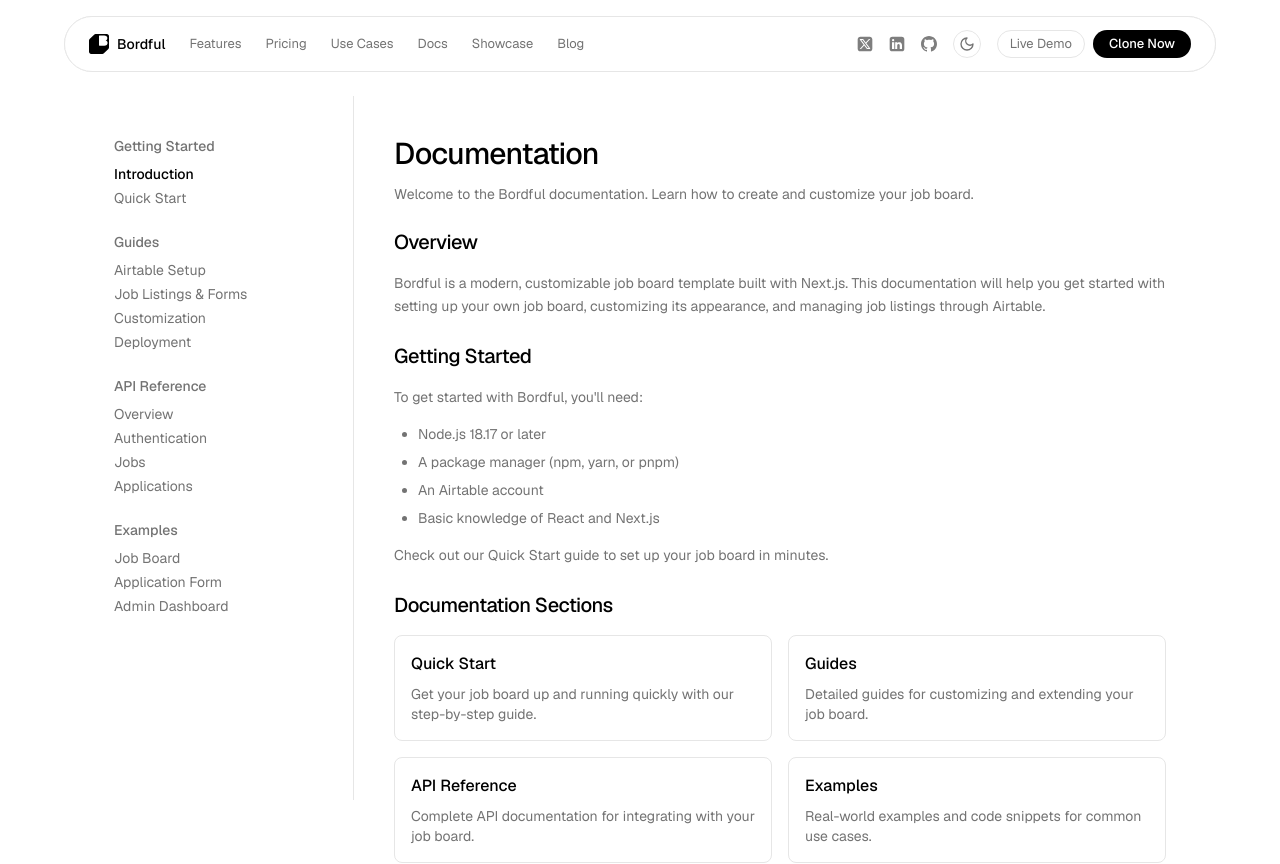
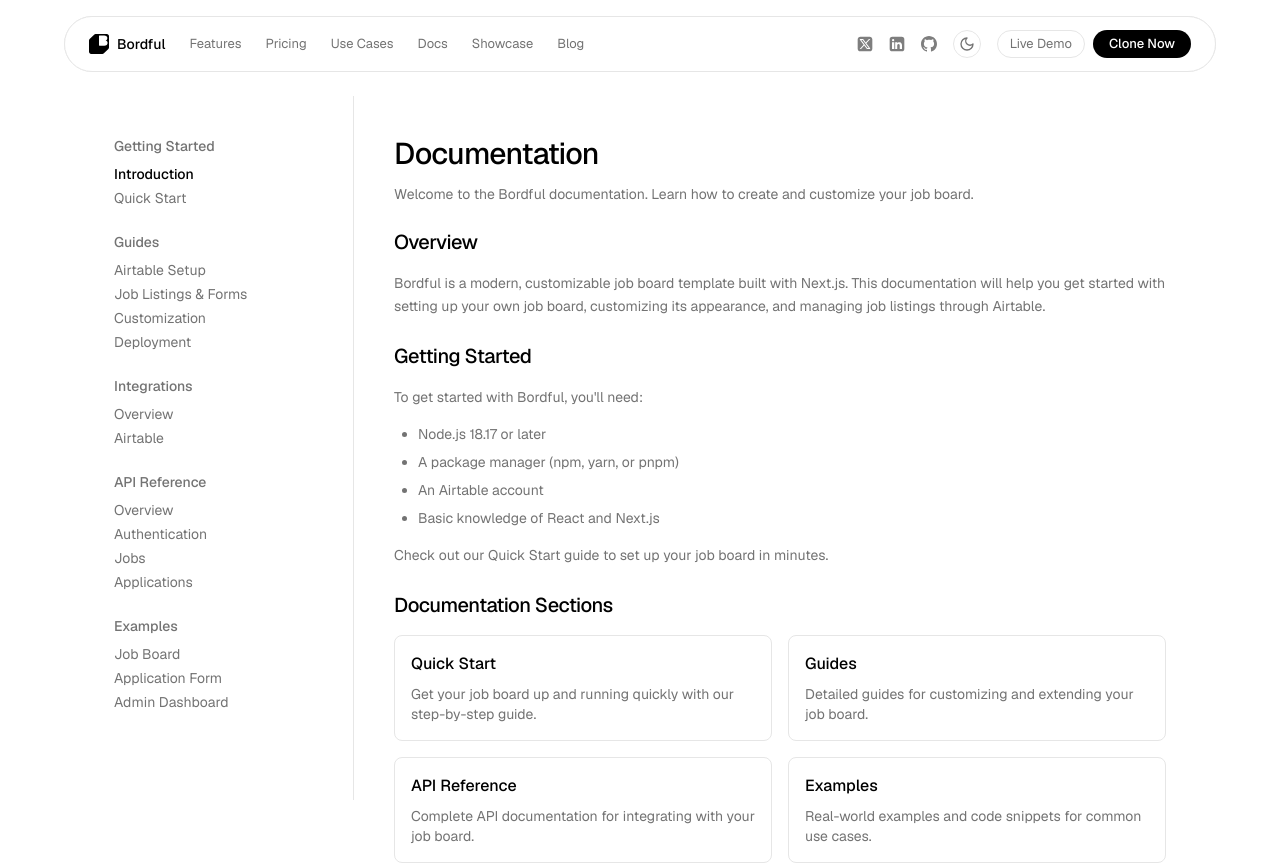
Before and after one commit to craftyme/bordful-marketing, a Next.js app: page /docs in a window 1280 px wide. Shown: the top 864 px of the page. Built offline with nearby package versions, Linux system fonts and the light colour scheme.

Commit message:
integrations pages inside docs

```diff
--- /dev/null
+++ b/app/docs/integrations/[slug]/page.tsx
@@ -0,0 +1,37 @@
+import { getDocBySlug } from "@/lib/docs";
+import { notFound } from "next/navigation";
+import { TableOfContents } from "@/components/table-of-contents";
+import { ArticleLayout } from "@/components/article-layout";
+import { extractHeadings } from "@/lib/mdx";
+
+export default async function IntegrationPage({
+  params,
+}: {
+  params: { slug: string };
+}) {
+  const doc = getDocBySlug(`integrations/${params.slug}`);
+
+  if (!doc) {
+    notFound();
+  }
+
+  const headings = extractHeadings(doc.content);
+
+  return (
+    <div className="flex gap-10">
+      <div className="flex-1">
+        <ArticleLayout
+          title={doc.title}
+          description={doc.description}
+          content={doc.content}
+          date={doc.lastUpdated}
+          badge={{
+            text: "Integration",
+            className: "bg-muted/50",
+          }}
+        />
+      </div>
+      <TableOfContents headings={headings} />
+    </div>
+  );
+}
--- /dev/null
+++ b/app/docs/integrations/page.tsx
@@ -0,0 +1,33 @@
+import { getDocBySlug } from "@/lib/docs";
+import { notFound } from "next/navigation";
+import { TableOfContents } from "@/components/table-of-contents";
+import { ArticleLayout } from "@/components/article-layout";
+import { extractHeadings } from "@/lib/mdx";
+
+export default async function IntegrationsPage() {
+  const doc = getDocBySlug("integrations/index");
+
+  if (!doc) {
+    notFound();
+  }
+
+  const headings = extractHeadings(doc.content);
+
+  return (
+    <div className="flex gap-10">
+      <div className="flex-1">
+        <ArticleLayout
+          title={doc.title}
+          description={doc.description}
+          content={doc.content}
+          date={doc.lastUpdated}
+          badge={{
+            text: "Integrations",
+            className: "bg-muted/50",
+          }}
+        />
+      </div>
+      <TableOfContents headings={headings} />
+    </div>
+  );
+}
--- a/components/docs/sidebar-nav.tsx
+++ b/components/docs/sidebar-nav.tsx
@@ -37,6 +37,19 @@
       {
         title: "Deployment",
         href: "/docs/guides/deployment",
+      },
+    ],
+  },
+  {
+    title: "Integrations",
+    items: [
+      {
+        title: "Overview",
+        href: "/docs/integrations",
+      },
+      {
+        title: "Airtable",
+        href: "/docs/integrations/airtable",
       },
     ],
   },
--- a/components/integrations.tsx
+++ b/components/integrations.tsx
@@ -12,6 +12,7 @@
   status: "live" | "soon";
   description: string;
   icon: React.ReactElement;
+  href?: string;
 }
 
 const StatusBadge = React.memo(function StatusBadge({
@@ -39,9 +40,14 @@
   status,
   description,
   icon,
+  href,
 }: Integration) {
   return (
-    <div className="flex items-start gap-4 rounded-lg border bg-background/50 p-5 backdrop-blur-sm transition-colors hover:bg-background/80">
+    <div
+      className="flex items-start gap-4 rounded-lg border bg-background/50 p-5 backdrop-blur-sm transition-colors hover:bg-background/80"
+      {...(href ? { onClick: () => (window.location.href = href) } : {})}
+      {...(href ? { style: { cursor: "pointer" } } : {})}
+    >
       {icon}
       <div className="flex-1">
         <h3 className="mb-1 text-sm font-medium">{name}</h3>
@@ -81,6 +87,7 @@
     name: "Airtable",
     status: "live",
     description: "Store and manage job data in customizable tables and views",
+    href: "/docs/integrations/airtable",
     icon: (
       <Image
         src="/images/logos/airtable.svg"
--- a/components/site-footer.tsx
+++ b/components/site-footer.tsx
@@ -22,7 +22,7 @@
       { href: "/features", label: "Features" },
       { href: "/pricing", label: "Pricing" },
       { href: "#use-cases", label: "Use Cases" },
-      { href: "#integrations", label: "Integrations" },
+      { href: "/docs/integrations", label: "Integrations" },
       { href: "#showcase", label: "Showcase" },
     ],
   },
```
Also changed, not shown: 2 other files (tests, documents, lock files or other folders).
